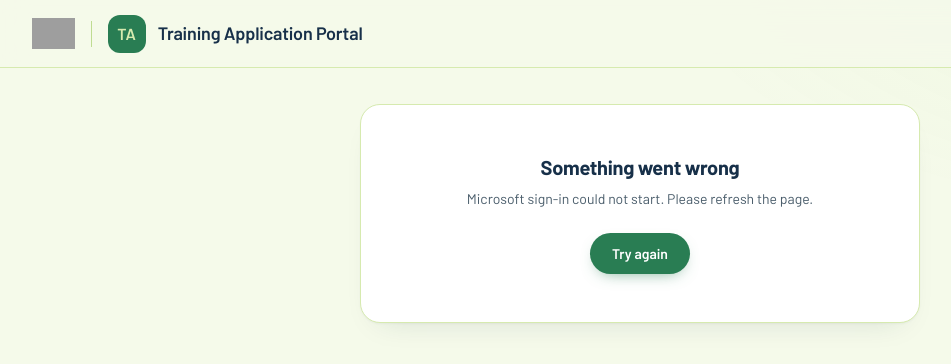
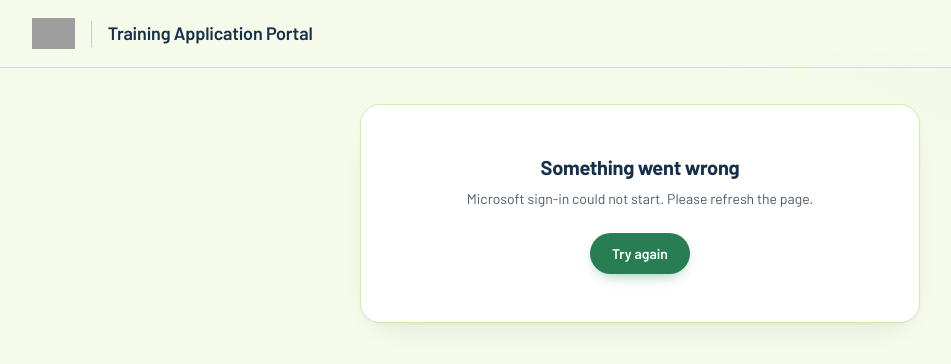
Before and after one commit to poduxiptv2021-hash/ldd-taf-portal, a plain HTML site: page index.html in a window 1280 px wide. Shown: the whole page, without its empty margins (0-951 px from the left). Drawn offline with nearby package versions, Linux system fonts and the light colour scheme; grey boxes are pictures that could not be loaded.

Commit message:
Add files via upload

```diff
--- a/index.html
+++ b/index.html
@@ -215,7 +215,6 @@
 <a class="flex items-center gap-3 text-on-surface no-underline" data-route="welcome" href="#">
 <img class="phb-logo" src="https://www.phb.com.my/clients/asset_E5316276-9983-47F1-A6C2-76D0C7985656/contentms/img/logo/logo-phb.svg" alt="Pelaburan Hartanah Berhad logo" loading="eager"/>
 <span class="brand-divider" aria-hidden="true"></span>
-<span class="brand-mark">TA</span>
 <span class="brand-name">Training Application Portal</span>
 </a>
 <div class="user-area hidden flex items-center gap-4" id="userArea">
```
